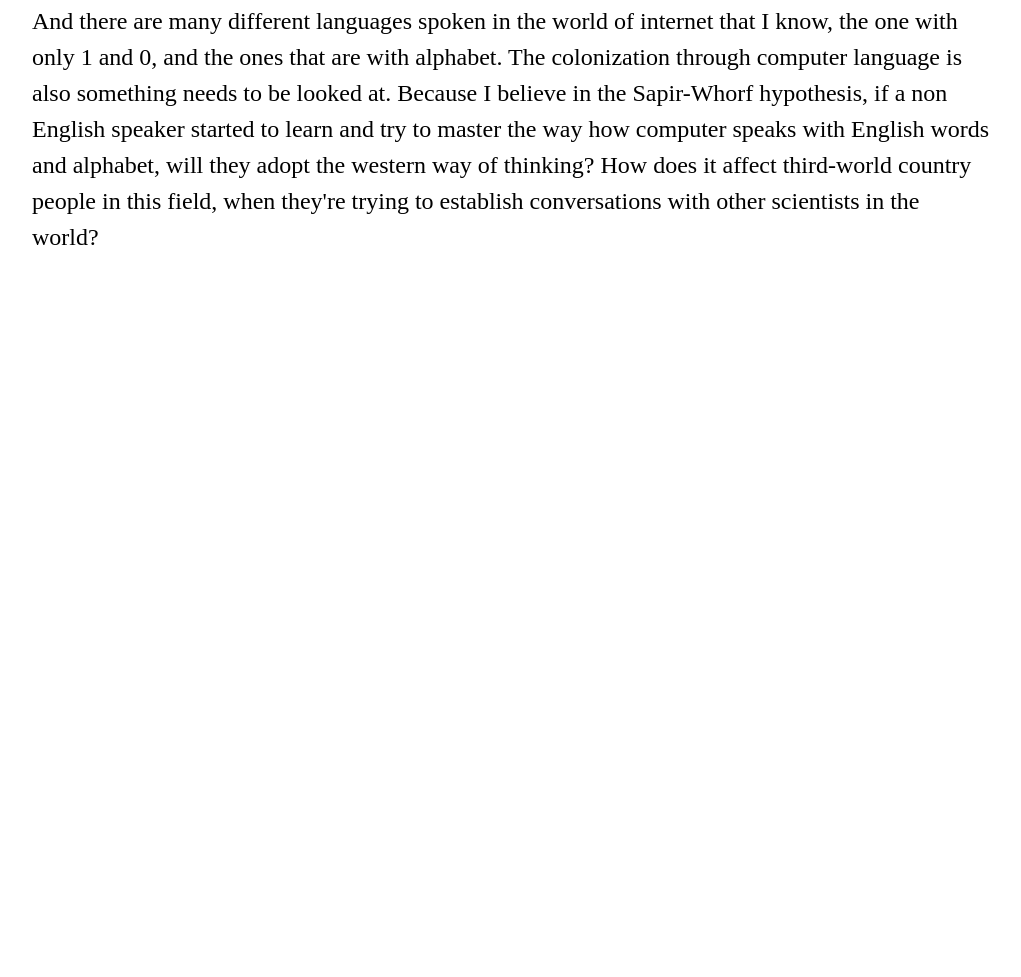
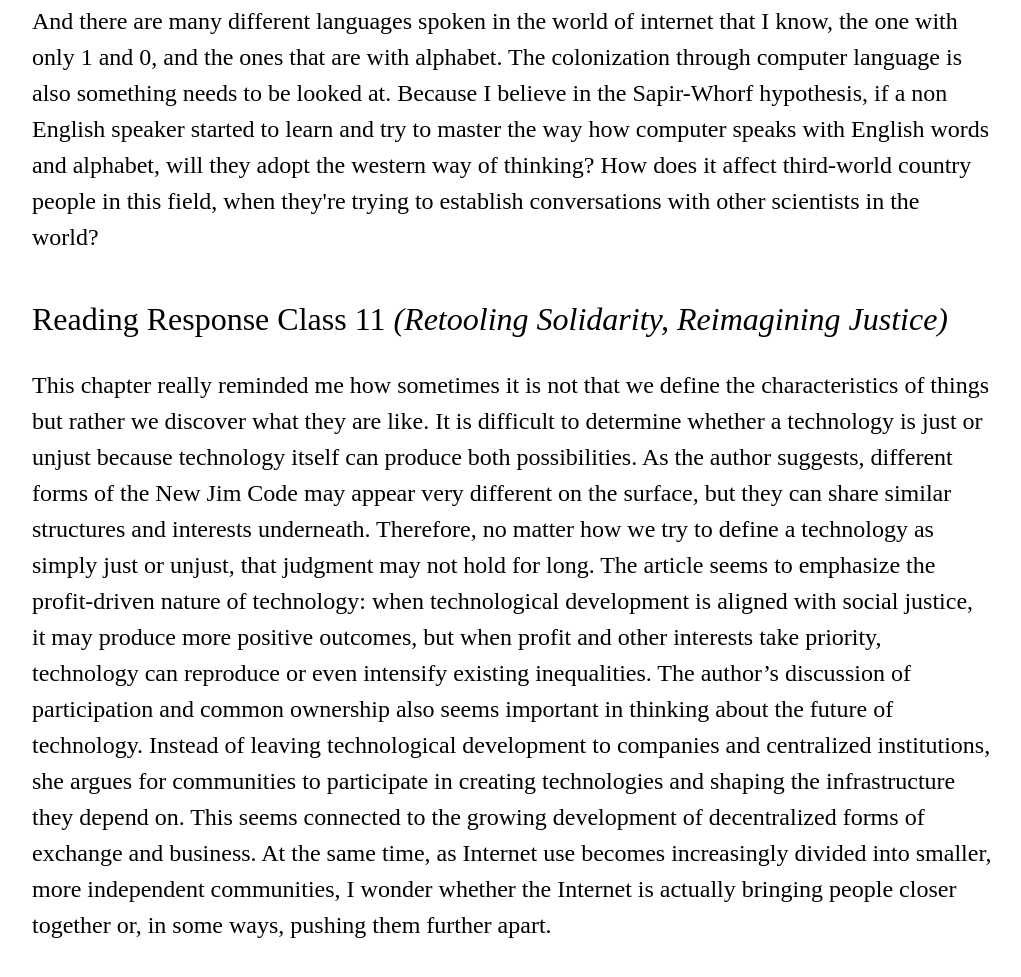
Before and after one commit to jeanwz1223/ima_em_2026, a plain HTML site: page blog.html in a window 1280 px wide. Shown: the part 9192-10169 px from the top of the page, without its empty margins (128-1149 px from the left). Before the commit the page ends 9517 px from the top, so only its background shows below. Drawn offline with Linux system fonts and the light colour scheme; a web font is replaced by a local one.

Commit message:
Update blog.html

```diff
--- a/blog.html
+++ b/blog.html
@@ -155,6 +155,9 @@
     <p>It is also very interesting to look at how internet connect us through the lens of molecules, water and the origin of the universe. It is actually fascinating to see how there are many scopes and so many different narratives when just documenting a single subject. And they are all woven together perfectly.</p>
     <p>Another inspiring way to think of internet is how it is a shared language as discussed in the documentary. It is still connecting people in a neutral way even on a technical level, that we all to some extent speak the same language through development. Scientists says the internet is “out of control”, but come to think of it would societal development be out of control if wasn't a Babel tower in the beginning? Is the internet trying to establish this shared literacy and are we doomed to be out of control or chaotic from the start? I believe that everything is a wave of chaos and the organized, everything booms first then comes into peace or a result later, and then the next turbulence.</p>
     <p>And there are many different languages spoken in the world of internet that I know, the one with only 1 and 0, and the ones that are with alphabet. The colonization through computer language is also something needs to be looked at. Because I believe in the Sapir-Whorf hypothesis, if a non English speaker started to learn and try to master the way how computer speaks with English words and alphabet, will they adopt the western way of thinking? How does it affect third-world country people in this field, when they're trying to establish conversations with other scientists in the world?</p>
+    <h2>Reading Response Class 11 <i>(Retooling Solidarity, Reimagining Justice)</i></h2>
+    <p>This chapter really reminded me how sometimes it is not that we define the characteristics of things but rather we discover what they are like. It is difficult to determine whether a technology is just or unjust because technology itself can produce both possibilities. As the author suggests, different forms of the New Jim Code may appear very different on the surface, but they can share similar structures and interests underneath. Therefore, no matter how we try to define a technology as simply just or unjust, that judgment may not hold for long. The article seems to emphasize the profit-driven nature of technology: when technological development is aligned with social justice, it may produce more positive outcomes, but when profit and other interests take priority, technology can reproduce or even intensify existing inequalities.
+The author’s discussion of participation and common ownership also seems important in thinking about the future of technology. Instead of leaving technological development to companies and centralized institutions, she argues for communities to participate in creating technologies and shaping the infrastructure they depend on. This seems connected to the growing development of decentralized forms of exchange and business. At the same time, as Internet use becomes increasingly divided into smaller, more independent communities, I wonder whether the Internet is actually bringing people closer together or, in some ways, pushing them further apart.</p>
   </div>
 
 </body>
```
